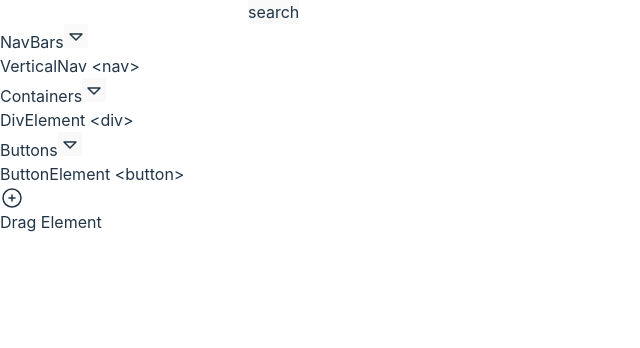
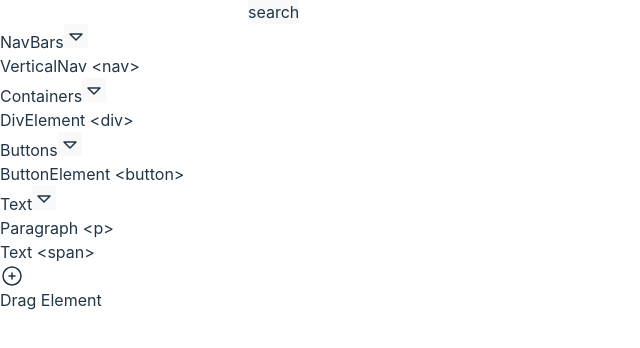
Before and after one commit to JACG33/template-builder, a React (Vite) app: page / in a window 1280 px wide. Shown: the top 348 px of the page, without its empty margins (0-640 px from the left). Built offline with nearby package versions, Linux system fonts and the light colour scheme.

Commit message:
Cambios en el changelog

```diff
--- a/src/App.jsx
+++ b/src/App.jsx
@@ -1,10 +1,8 @@
 import { BuilderArea } from "./components/BuilderArea"
-import NavBars from "./components/NavBars"
 import EditorTools from "./tools/EditorTools"
 import { useEditorProvider } from "./context/EditorProvider"
 import { useDragAndDropProvider } from "./context/DragDropProvider"
-import DivElement from "./components/DivElement"
-import ButtonElement from "./components/ButtonElement"
+import SideBarElementsItems from "./components/SideBarElementsItems"
 
 function App() {
   const { openEditor } = useEditorProvider()
@@ -18,9 +16,7 @@ function App() {
             <button type="button" className='p-2 rounded-tr-lg rounded-br-lg bg-slate-500'>search</button>
           </div>
           <div>
-            <NavBars />
-            <DivElement />
-            <ButtonElement />
+            <SideBarElementsItems />
           </div>
         </div>
         {openEditor && <EditorTools />}
--- /dev/null
+++ b/src/components/SideBarElementsItems.jsx
@@ -0,0 +1,14 @@
+import { NavBars, ButtonElement, DivElement, Paragraph } from './sidebarelementsitems/'
+
+const SideBarElementsItems = () => {
+  return (
+    <>
+      <NavBars />
+      <DivElement />
+      <ButtonElement />
+      <Paragraph/>
+    </>
+  )
+}
+
+export default SideBarElementsItems
--- a/src/components/ButtonElement.jsx
+++ b/src/components/sidebarelementsitems/ButtonElement.jsx
@@ -1,5 +1,5 @@
-import { useDragAndDropProvider } from '../context/DragDropProvider'
-import { WrapperComponents } from '../layouts/WrapperComponents'
+import { useDragAndDropProvider } from '../../context/DragDropProvider'
+import { WrapperComponents } from '../../layouts/WrapperComponents'
 
 const ButtonElement = () => {
   const {handleDragginElement } = useDragAndDropProvider()
--- a/src/components/DivElement.jsx
+++ b/src/components/sidebarelementsitems/DivElement.jsx
@@ -1,5 +1,5 @@
-import { useDragAndDropProvider } from '../context/DragDropProvider'
-import { WrapperComponents } from '../layouts/WrapperComponents'
+import { useDragAndDropProvider } from '../../context/DragDropProvider'
+import { WrapperComponents } from '../../layouts/WrapperComponents'
 
 const DivElement = () => {
   const {handleDragginElement } = useDragAndDropProvider()
--- a/src/components/NavBars.jsx
+++ b/src/components/sidebarelementsitems/NavBars.jsx
@@ -1,5 +1,5 @@
-import { useDragAndDropProvider } from "../context/DragDropProvider";
-import { WrapperComponents } from "../layouts/WrapperComponents";
+import { useDragAndDropProvider } from "../../context/DragDropProvider";
+import { WrapperComponents } from "../../layouts/WrapperComponents";
 
 export default function NavBars() {
   const {handleDragginElement } = useDragAndDropProvider()
--- /dev/null
+++ b/src/components/sidebarelementsitems/Paragraph.jsx
@@ -0,0 +1,18 @@
+import { useDragAndDropProvider } from '../../context/DragDropProvider'
+import { WrapperComponents } from '../../layouts/WrapperComponents'
+
+const Paragraph = () => {
+  const {handleDragginElement } = useDragAndDropProvider()
+  return (
+    <WrapperComponents secctionName={"Text"}>
+      <div className="border rounded-md text-center cursor-pointer" draggable data-component='Prgph' data-typehtml="p" onDragStartCapture={handleDragginElement}>
+        Paragraph {"<p>"}
+      </div>
+      <div className="border rounded-md text-center cursor-pointer" draggable data-component='Span' data-typehtml="span" onDragStartCapture={handleDragginElement}>
+        Text {"<span>"}
+      </div>
+    </WrapperComponents>
+  )
+}
+
+export default Paragraph
--- /dev/null
+++ b/src/components/sidebarelementsitems/index.jsx
@@ -0,0 +1,5 @@
+import ButtonElement from './ButtonElement'
+import DivElement from './DivElement'
+import NavBars from './NavBars'
+import Paragraph from './Paragraph'
+export { ButtonElement, DivElement, NavBars,Paragraph }
--- /dev/null
+++ b/src/components/templatesui/Prgph.jsx
@@ -0,0 +1,13 @@
+import BaseElement from "./BaseElement"
+
+const placeholder = {
+}
+const Prgph = ({ id }) => {
+  return (
+    <BaseElement TypeElement={"p"} id={id} placeholder={placeholder} dataAttribute={"Prgph"} >
+      Lorem ipsum dolor sit amet, consectetur adipisicing elit. Temporibus assumenda illo laudantium maiores earum, non placeat rem numquam molestias laboriosam aliquid ut alias velit ipsam asperiores ducimus ratione quisquam quia.
+    </BaseElement>
+  )
+}
+
+export default Prgph
--- /dev/null
+++ b/src/components/templatesui/Span.jsx
@@ -0,0 +1,13 @@
+import BaseElement from "./BaseElement"
+
+const placeholder = {
+}
+const Span = ({ id }) => {
+  return (
+    <BaseElement TypeElement={"span"} id={id} placeholder={placeholder} dataAttribute={"Span"} >
+      Lorem ipsum dolor sit amet, consectetur adipisicing elit. Temporibus assumenda illo laudantium maiores earum, non placeat rem numquam molestias laboriosam aliquid ut alias velit ipsam asperiores ducimus ratione quisquam quia.
+    </BaseElement>
+  )
+}
+
+export default Span
--- a/src/components/templatesui/index.jsx
+++ b/src/components/templatesui/index.jsx
@@ -1,5 +1,7 @@
 import Div from "./Div";
 import VerticalNav from "./VerticalNav";
 import Button from './Button'
+import Prgph from "./Prgph";
+import Span from "./Span";
 
-export { VerticalNav, Div, Button }
+export { VerticalNav, Div, Button,Prgph,Span }
```
Also changed, not shown: 1 other file (tests, documents, lock files or other folders).
